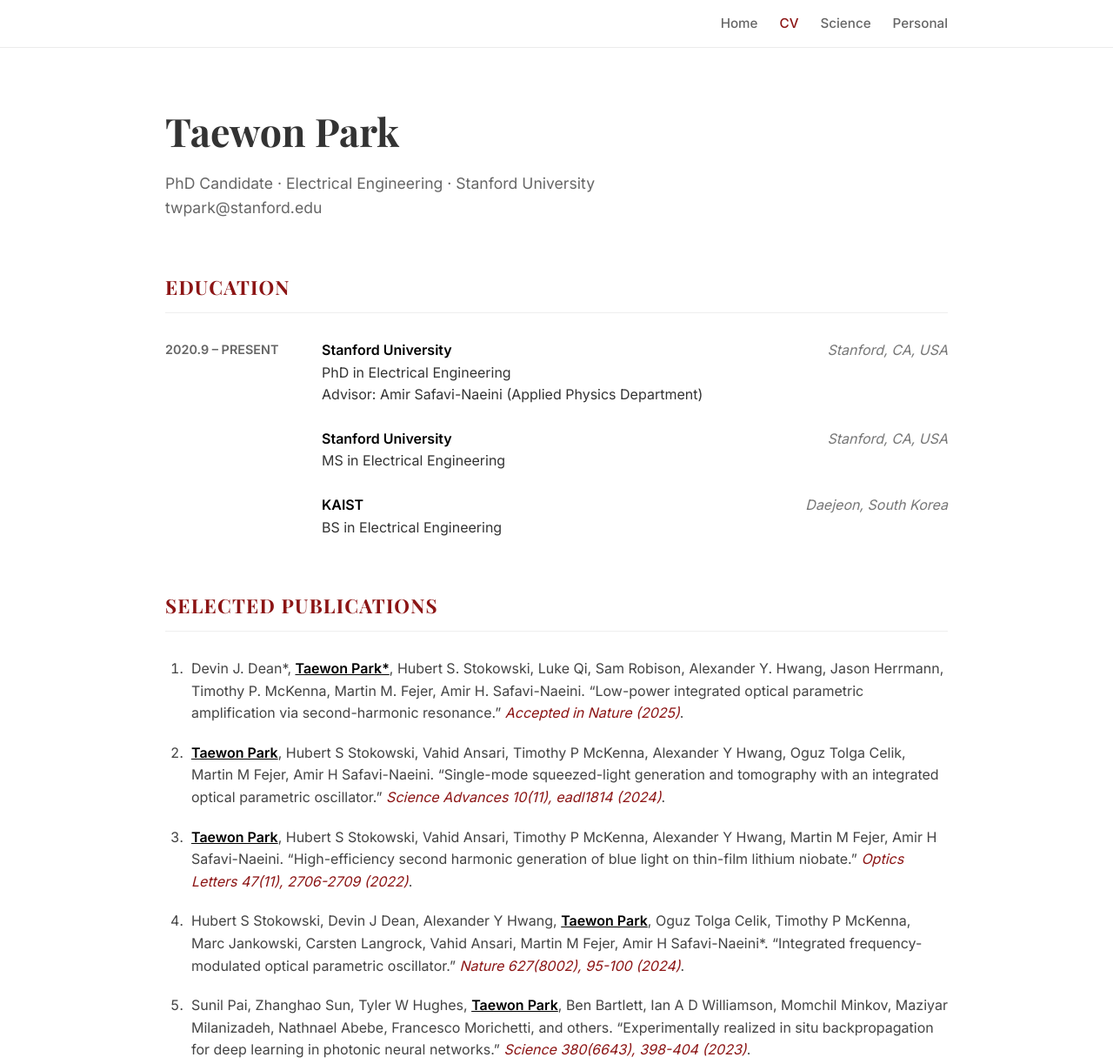
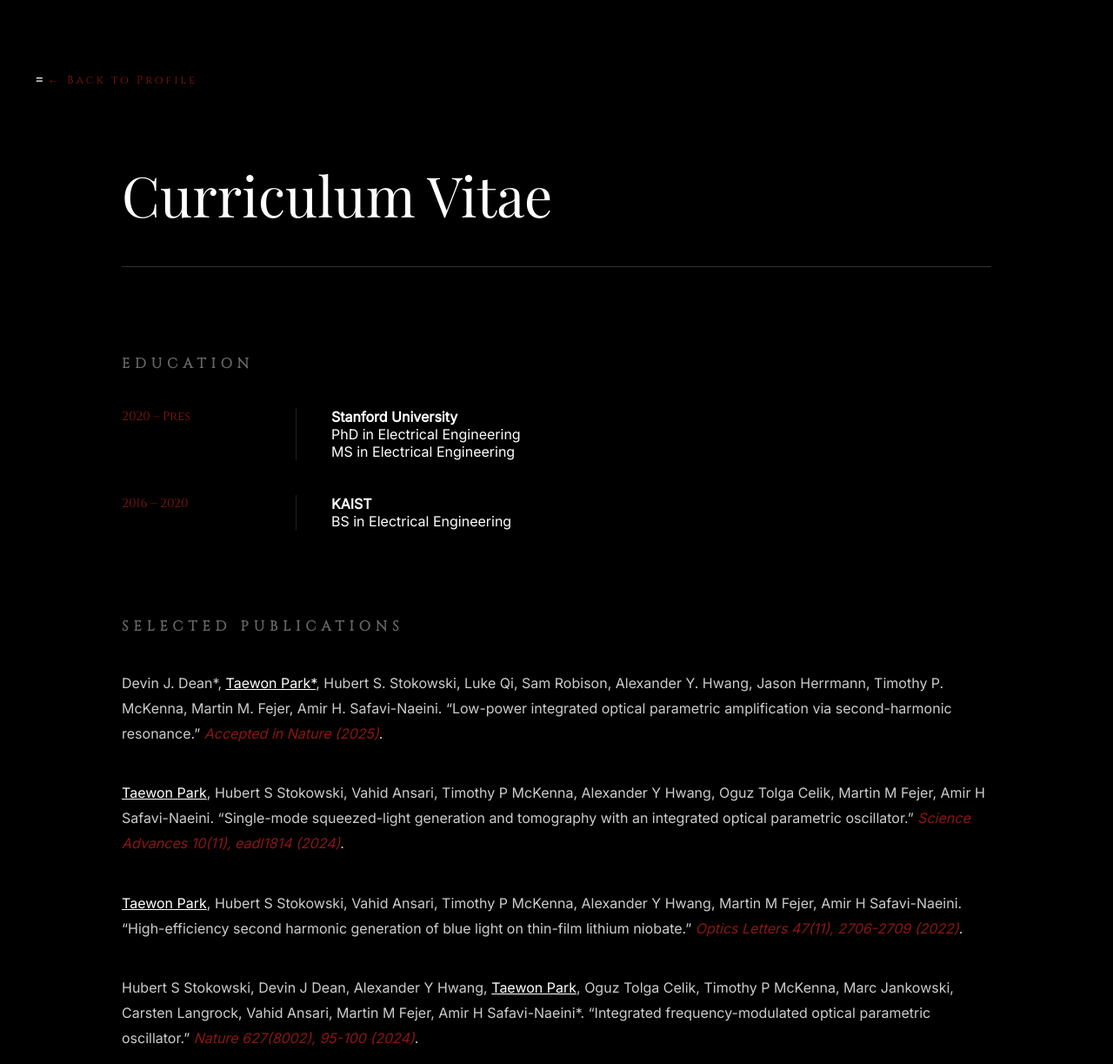
Before and after one commit to TaewonP/taewonp.github.io, a plain HTML site: page cv.html in a window 1280 px wide. Shown: the top 1223 px of the page at 87% size. Drawn offline with nearby package versions, Linux system fonts and the light colour scheme; a web font is replaced by a local one.

Commit message:
Update cv.html

```diff
--- a/cv.html
+++ b/cv.html
@@ -1,254 +1,110 @@
-<!DOCTYPE html>
+=<!DOCTYPE html>
 <html lang="en">
 <head>
     <meta charset="UTF-8">
     <meta name="viewport" content="width=device-width, initial-scale=1.0">
     <title>CV | Taewon Park</title>
-    <link href="https://fonts.googleapis.com/css2?family=Inter:wght@400;500;600&family=Playfair+Display:ital,wght@0,700;1,700&display=swap" rel="stylesheet">
+    <link href="https://fonts.googleapis.com/css2?family=Cinzel:wght@400&family=Playfair+Display:ital,wght@0,400;1,400&family=Inter:wght@300;400&display=swap" rel="stylesheet">
     <style>
-        :root {
-            --primary: #8C1515;
-            --text: #333;
-            --muted: #666;
-            --border: rgba(0,0,0,0.08);
-        }
-        body {
-            font-family: 'Inter', sans-serif;
-            line-height: 1.6;
-            color: var(--text);
-            margin: 0;
-            padding-bottom: 100px;
-            background-color: #fff;
-        }
+        body { background-color: #000; color: #fff; font-family: 'Inter', sans-serif; margin: 0; padding: 80px 40px; }
+        .nav-back { font-family: 'Cinzel', serif; letter-spacing: 3px; text-decoration: none; color: #8C1515; font-size: 0.8rem; }
 
-        /* Navigation */
-        .navbar {
-            background: rgba(255,255,255,0.95);
-            backdrop-filter: blur(10px);
-            border-bottom: 1px solid var(--border);
-            padding: 15px 0;
-            position: sticky;
-            top: 0;
-            z-index: 1000;
-        }
-        .nav-container {
-            max-width: 900px;
-            margin: 0 auto;
-            padding: 0 40px;
-            display: flex;
-            justify-content: flex-end;
-        }
-        .nav-link {
-            text-decoration: none;
-            color: var(--muted);
-            font-weight: 500;
-            font-size: 0.95rem;
-            margin-left: 25px;
-            transition: 0.2s;
-        }
-        .nav-link:hover, .nav-link.active { color: var(--primary); }
+        .container { max-width: 1000px; margin: 80px auto; }
 
-        .container {
-            max-width: 900px;
-            margin: 0 auto;
-            padding: 60px 40px;
-        }
+        h1 { font-family: 'Playfair Display', serif; font-size: 4rem; font-weight: 400; border-bottom: 1px solid #333; padding-bottom: 40px; margin-bottom: 60px; }
 
-        /* Typography */
-        h1 {
-            font-family: 'Playfair Display', serif;
-            font-size: 2.8rem;
-            margin: 0 0 10px;
-        }
-        .cv-subtitle {
-            color: var(--muted);
-            font-size: 1.1rem;
-            margin-bottom: 40px;
-        }
-        h2 {
-            font-family: 'Playfair Display', serif;
-            font-size: 1.4rem;
-            color: var(--primary);
-            text-transform: uppercase;
-            letter-spacing: 1.2px;
-            border-bottom: 1px solid #eee;
-            padding-bottom: 10px;
-            margin-top: 60px;
-            margin-bottom: 30px;
-        }
+        h2 { font-family: 'Cinzel', serif; font-size: 1rem; letter-spacing: 6px; text-transform: uppercase; color: #666; margin-top: 100px; margin-bottom: 40px; }
 
-        /* Entries */
-        .entry {
-            display: grid;
-            grid-template-columns: 180px 1fr;
-            margin-bottom: 25px;
-        }
-        .year {
-            font-weight: 600;
-            color: var(--muted);
-            font-size: 0.9rem;
-        }
-        .details { flex: 1; }
-        .institution { font-weight: 600; color: #000; }
-        .location { float: right; color: #777; font-style: italic; font-weight: 400; }
+        .entry { display: flex; margin-bottom: 40px; }
+        .year { font-family: 'Cinzel', serif; width: 200px; color: #8C1515; font-size: 0.9rem; }
+        .details { flex: 1; border-left: 1px solid #222; padding-left: 40px; }
 
-        /* Publications */
-        .pub-list {
-            padding-left: 25px;
-            list-style-type: decimal;
-        }
-        .pub-list li {
-            margin-bottom: 20px;
-            color: #444;
-            padding-left: 5px;
-        }
-        .me {
-            font-weight: 700;
-            text-decoration: underline;
-            color: #000;
-        }
-        .journal {
-            font-style: italic;
-            color: var(--primary);
-        }
+        .pub-list { list-style: none; padding: 0; }
+        .pub-item { margin-bottom: 40px; line-height: 1.8; color: #ccc; }
+        .me { color: #fff; font-weight: 400; text-decoration: underline; }
+        .journal { font-style: italic; color: #8C1515; }
 
-        @media (max-width: 768px) {
-            .entry { grid-template-columns: 1fr; }
-            .location { float: none; display: block; margin-top: 5px; }
-            .year { margin-bottom: 5px; }
-            .nav-container { justify-content: center; padding: 0 20px; }
-        }
-
-        @media print {
-            .navbar { display: none; }
-            .container { padding: 0; }
-        }
+        @media (max-width: 768px) { .entry { flex-direction: column; } .details { border-left: none; padding-left: 0; margin-top: 10px; } }
     </style>
 </head>
 <body>
-
-    <nav class="navbar">
-        <div class="nav-container">
-            <a href="index.html" class="nav-link">Home</a>
-            <a href="cv.html" class="nav-link active">CV</a>
-            <a href="blog-science.html" class="nav-link">Science</a>
-            <a href="blog-personal.html" class="nav-link">Personal</a>
-        </div>
-    </nav>
+    <a href="index.html" class="nav-back">← Back to Profile</a>
 
     <div class="container">
-        <header>
-            <h1>Taewon Park</h1>
-            <div class="cv-subtitle">
-                PhD Candidate · Electrical Engineering · Stanford University<br>
-                twpark@stanford.edu
-            </div>
-        </header>
+        <h1>Curriculum Vitae</h1>
 
-        <section>
         <h2>Education</h2>
         <div class="entry">
-                <div class="year">2020.9 – PRESENT</div>
+            <div class="year">2020 – Pres</div>
             <div class="details">
-                    <div class="institution">Stanford University <span class="location">Stanford, CA, USA</span></div>
-                    <div>PhD in Electrical Engineering</div>
-                    <div>Advisor: Amir Safavi-Naeini (Applied Physics Department)</div>
+                <strong>Stanford University</strong><br>
+                PhD in Electrical Engineering<br>
+                MS in Electrical Engineering
             </div>
         </div>
         <div class="entry">
-                <div class="year"></div>
+            <div class="year">2016 – 2020</div>
             <div class="details">
-                    <div class="institution">Stanford University <span class="location">Stanford, CA, USA</span></div>
-                    <div>MS in Electrical Engineering</div>
+                <strong>KAIST</strong><br>
+                BS in Electrical Engineering
             </div>
         </div>
-            <div class="entry">
-                <div class="year"></div>
-                <div class="details">
-                    <div class="institution">KAIST <span class="location">Daejeon, South Korea</span></div>
-                    <div>BS in Electrical Engineering</div>
-                </div>
-            </div>
-        </section>
 
-        <section>
         <h2>Selected Publications</h2>
-            <ol class="pub-list">
-                <li>
+        <ul class="pub-list">
+            <li class="pub-item">
                 Devin J. Dean*, <span class="me">Taewon Park*</span>, Hubert S. Stokowski, Luke Qi, Sam Robison, Alexander Y. Hwang, Jason Herrmann, Timothy P. McKenna, Martin M. Fejer, Amir H. Safavi-Naeini.
                 “Low-power integrated optical parametric amplification via second-harmonic resonance.”
                 <span class="journal">Accepted in Nature (2025)</span>.
             </li>
-                <li>
+            <li class="pub-item">
                 <span class="me">Taewon Park</span>, Hubert S Stokowski, Vahid Ansari, Timothy P McKenna, Alexander Y Hwang, Oguz Tolga Celik, Martin M Fejer, Amir H Safavi-Naeini.
                 “Single-mode squeezed-light generation and tomography with an integrated optical parametric oscillator.”
                 <span class="journal">Science Advances 10(11), eadl1814 (2024)</span>.
             </li>
-                <li>
+            <li class="pub-item">
                 <span class="me">Taewon Park</span>, Hubert S Stokowski, Vahid Ansari, Timothy P McKenna, Alexander Y Hwang, Martin M Fejer, Amir H Safavi-Naeini.
                 “High-efficiency second harmonic generation of blue light on thin-film lithium niobate.”
                 <span class="journal">Optics Letters 47(11), 2706-2709 (2022)</span>.
             </li>
-                <li>
+            <li class="pub-item">
                 Hubert S Stokowski, Devin J Dean, Alexander Y Hwang, <span class="me">Taewon Park</span>, Oguz Tolga Celik, Timothy P McKenna, Marc Jankowski, Carsten Langrock, Vahid Ansari, Martin M Fejer, Amir H Safavi-Naeini*.
                 “Integrated frequency-modulated optical parametric oscillator.”
                 <span class="journal">Nature 627(8002), 95-100 (2024)</span>.
             </li>
-                <li>
+            <li class="pub-item">
                 Sunil Pai, Zhanghao Sun, Tyler W Hughes, <span class="me">Taewon Park</span>, Ben Bartlett, Ian A D Williamson, Momchil Minkov, Maziyar Milanizadeh, Nathnael Abebe, Francesco Morichetti, and others.
                 “Experimentally realized in situ backpropagation for deep learning in photonic neural networks.”
                 <span class="journal">Science 380(6643), 398-404 (2023)</span>.
             </li>
-                <li>
+            <li class="pub-item">
                 <span class="me">Taewon Park</span>, Youngjae Jeong, Kyoungsik Yu.
                 “Cascaded optical resonator-based programmable photonic integrated circuits.”
                 <span class="journal">Optics Express 29(3), 4645-4660 (2021)</span>.
             </li>
-            </ol>
-            <p style="margin-left: 25px; font-size: 0.9rem; color: var(--muted); font-style: italic;">
-                * Indicates equal contribution. For a complete list of publications, please visit my <a href="https://scholar.google.com/citations?user=5C_wbnMAAAAJ&hl=en" target="_blank" style="color:var(--primary); text-decoration:none;">Google Scholar</a>.
-            </p>
-        </section>
+        </ul>
 
-        <section>
-            <h2>Selected Presentations</h2>
+        <h2>Presentations</h2>
         <div class="entry">
             <div class="year">AUG 2025</div>
-                <div class="details">
-                    <strong>Nonlinear Optics Conference (Hawaii)</strong><br>
-                    “Integrated Optical Parametric Oscillator Squeezer on Thin-Film Lithium Niobate”
-                </div>
+            <div class="details"><strong>Nonlinear Optics Conference (Hawaii)</strong>: “Integrated Optical Parametric Oscillator Squeezer on Thin-Film Lithium Niobate”</div>
         </div>
         <div class="entry">
             <div class="year">AUG 2024</div>
-                <div class="details">
-                    <strong>NTT Coherent Ising Machine (CIM) consortium (Virtual)</strong><br>
-                    “Towards Integrated Quantum Squeezed Light Sensor”
-                </div>
+            <div class="details"><strong>NTT Coherent Ising Machine consortium</strong>: “Towards Integrated Quantum Squeezed Light Sensor”</div>
         </div>
         <div class="entry">
             <div class="year">JUL 2024</div>
-                <div class="details">
-                    <strong>(Invited) Workshop on Quantum Light Generation, JILA</strong><br>
-                    “Single-mode squeezed-light generation and tomography with an integrated optical parametric oscillator”
-                </div>
+            <div class="details"><strong>JILA Workshop</strong>: “(Invited) Single-mode squeezed-light generation and tomography”</div>
         </div>
         <div class="entry">
             <div class="year">MAY 2023</div>
-                <div class="details">
-                    <strong>CLEO: Science and Innovations (San Jose, CA)</strong><br>
-                    “Squeezed light generation and analysis using a sub-threshold optical parametric oscillator on integrated thin-film lithium niobate photonic circuit”
-                </div>
+            <div class="details"><strong>CLEO: Science and Innovations</strong>: “Squeezed light generation and analysis...”</div>
         </div>
         <div class="entry">
             <div class="year">MAY 2022</div>
-                <div class="details">
-                    <strong>CLEO: Science and Innovations (San Jose, CA)</strong><br>
-                    “Second harmonic generation of blue light on integrated thin-film lithium niobate waveguides”
+            <div class="details"><strong>CLEO: Science and Innovations</strong>: “Second harmonic generation of blue light...”</div>
         </div>
     </div>
-        </section>
-    </div>
-
 </body>
 </html>
```
Lines whose indentation alone changed are shown as unchanged.
